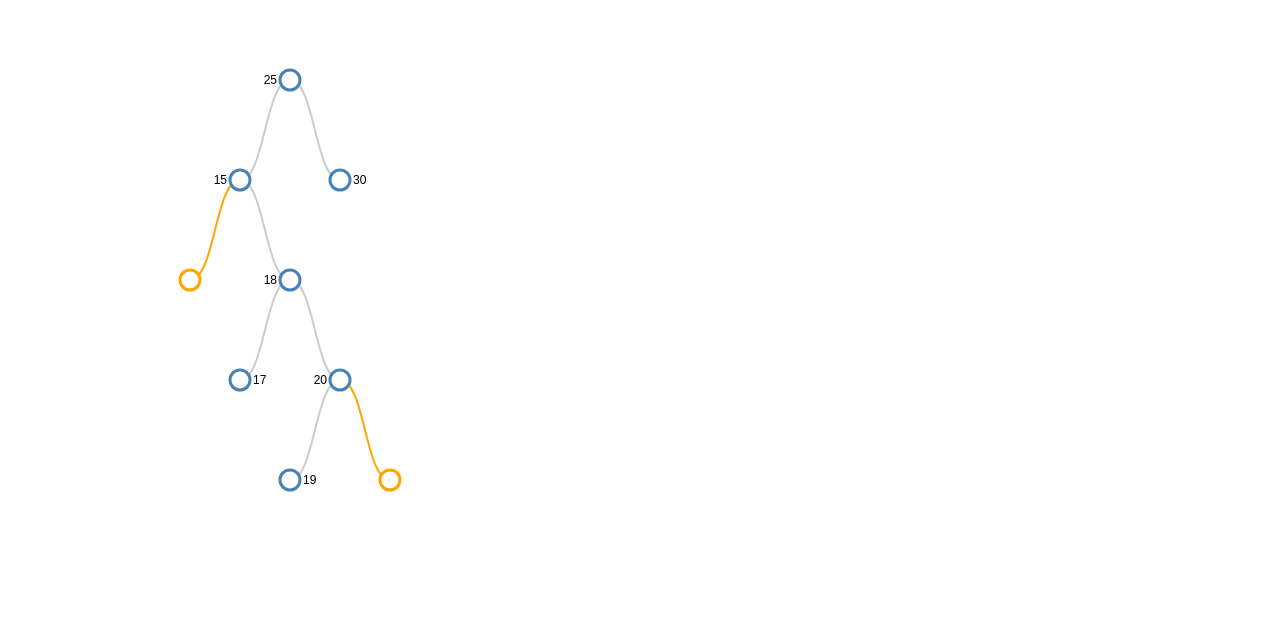
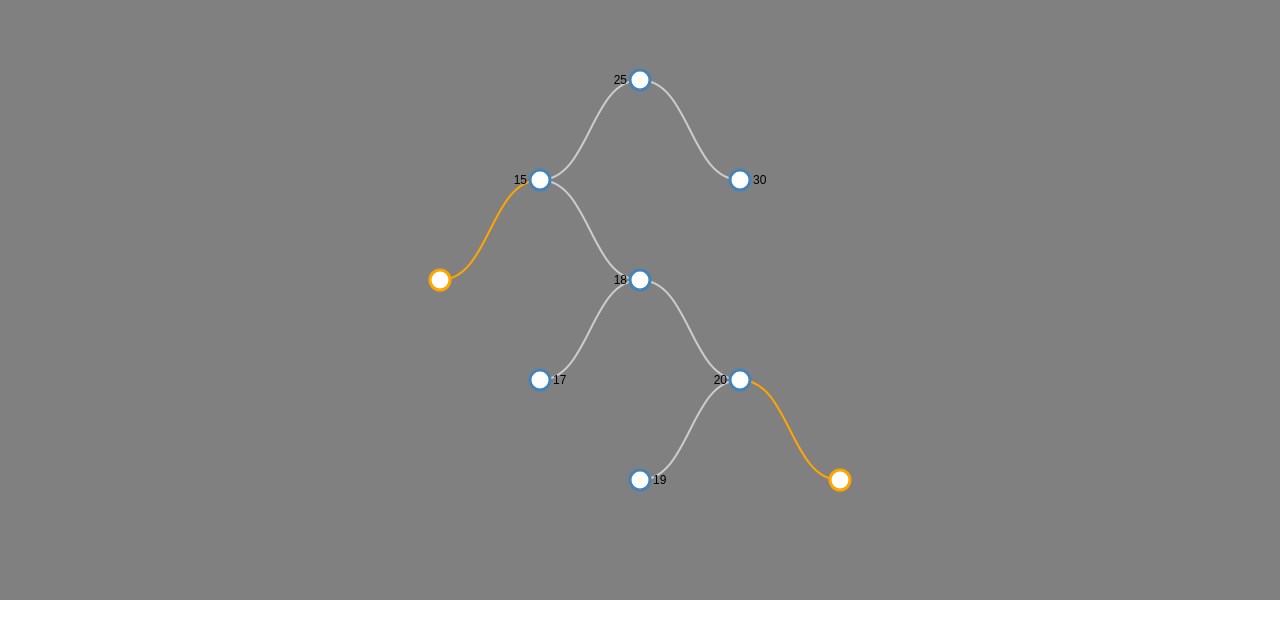
Before and after one commit to alexanderkatz/BST-Viz, a plain HTML site: page index.html in a window 1280 px wide. Drawn offline with Linux system fonts and the light colour scheme.

Commit message:
Tree is centerd and resizable

```diff
--- a/css/style.css
+++ b/css/style.css
@@ -1,3 +1,9 @@
+svg{
+    background:gray;
+    display: block;
+    margin: auto;
+}
+
 .node circle{
     fill: #fff;
     stroke: steelblue;
--- a/js/binarysearchtree.js
+++ b/js/binarysearchtree.js
@@ -64,20 +64,22 @@ function drawTree(data) {
     // Set dimensions and margins for diagram
     var margin = {
             top: 80,
-            right: 90,
-            bottom: 20,
-            left: 90
+            right: 0,
+            bottom: 80,
+            left: 0
         },
-        width = 960 - margin.right - margin.left,
-        height = 500 - margin.top - margin.bottom;
+        width = 800 - margin.right - margin.left,
+        height = 600 - margin.top - margin.bottom;
 
 
     // append the svg object to the body of the page
     // appends a 'group' element to 'svg'
     // moves the 'group' element to the top left margin
     var svg = d3.select("body").append("svg")
-        .attr("width", width + margin.right + margin.left)
+        .attr("width", "100%")
         .attr("height", height + margin.top + margin.bottom)
+        .attr("viewBox","0 0 800 600")
+        .attr("preserveAspectRatio","xMidYMid")
         .append("g")
         .attr("transform", "translate(" +
             margin.left + "," + margin.top + ")");
@@ -87,14 +89,17 @@ function drawTree(data) {
         root;
 
     // Declares a tree layout and assigns the size
-    var treemap = d3.tree().size([height, width]);
+    var treemap = d3.tree().size([width, height]);
 
     // Assigns parent, children, height, depth
     root = d3.hierarchy(data, function(d) {
         return d.children;
     });
 
-    root.x0 = height / 2;
+    console.log(root);
+
+
+    root.x0 = width / 2;
     root.y0 = 0;
 
 
```
